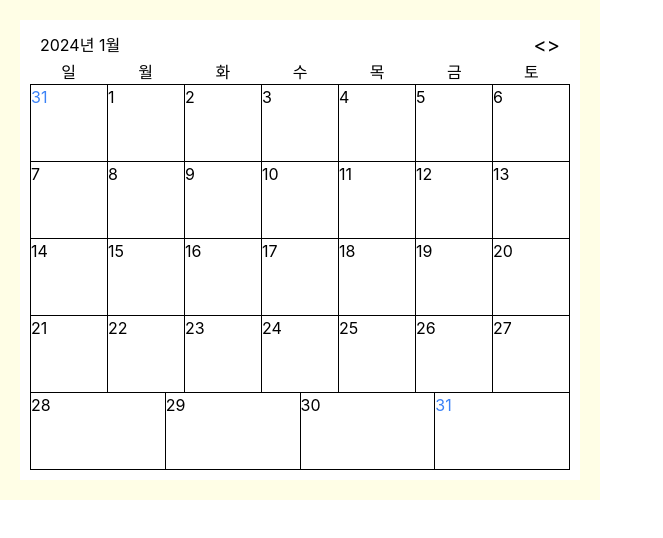
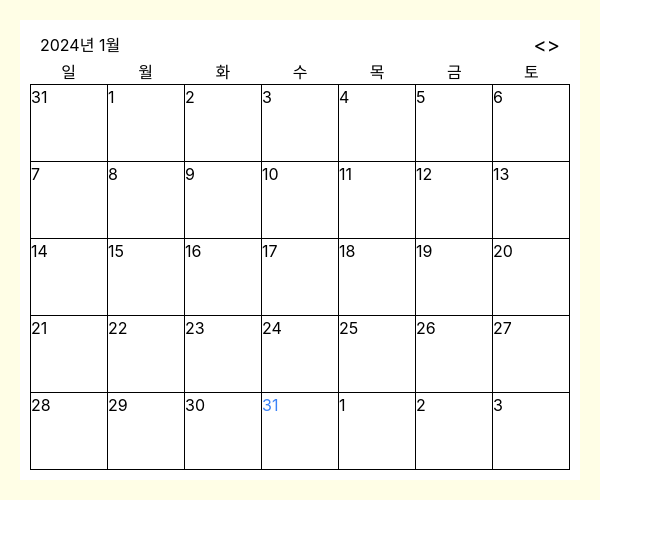
Before and after one commit to BonjunK00/my-chrome-app, a React (Create React App) app: page / in a window 1280 px wide. Shown: the top 538 px of the page, without its empty margins (0-663 px from the left). Built offline with nearby package versions, Linux system fonts and the light colour scheme.

Commit message:
다른 달 날짜 관련 기능 추가

```diff
--- a/src/components/Calendar.tsx
+++ b/src/components/Calendar.tsx
@@ -14,29 +14,14 @@ export const Calendar = () => {
     month: new Date().getMonth() + 1,
     date: new Date().getDate(),
   })
-  const [weekRows, setWeekRows] = useState<number[][]>([])
+  const [weekRows, setWeekRows] = useState<DateObject[][]>([])
 
-  const getWeekRows = (year: number, month: number): number[][] => {
-    const firstDay = new Date(year, month - 1, 1).getDay()
-    const lastDay = new Date(year, month, 0).getDay()
-    const lastDate = new Date(year, month, 0).getDate()
-    const prevMonthLastDate = new Date(year, month - 1, 0).getDate()
-    const rows = []
-    let row = []
-    for (let i = 0; i < firstDay; i++) {
-      row.push(prevMonthLastDate - firstDay + i + 1)
-    }
-    for (let i = 1; i <= lastDate; i++) {
-      if (row.length === 7) {
-        rows.push(row)
-        row = []
-      }
-      row.push(i)
-    }
-    if (row.length) {
-      rows.push(row)
-    }
-    return rows
+  const isEqualsDate = (dateObject1: DateObject, dateObject2: DateObject) => {
+    return (
+      dateObject1.year === dateObject2.year &&
+      dateObject1.month === dateObject2.month &&
+      dateObject1.date === dateObject2.date
+    )
   }
 
   const handleClickPrev = () => {
@@ -55,12 +40,43 @@ export const Calendar = () => {
     setSelectedDate({ year: selectedDate.year, month: selectedDate.month + 1, date: 1 })
   }
 
-  const handleClickDate = (date: number) => () => {
-    setSelectedDate({ ...selectedDate, date })
+  const handleClickDate = (dateObject: DateObject) => () => {
+    setSelectedDate(dateObject)
   }
 
   useEffect(() => {
-    setWeekRows(getWeekRows(selectedDate.year, selectedDate.month))
+    const { year, month } = selectedDate
+
+    const firstDay = new Date(year, month - 1, 1).getDay()
+    const lastDay = new Date(year, month, 0).getDay()
+    const lastDate = new Date(year, month, 0).getDate()
+
+    const prevMonth = month === 1 ? 12 : month - 1
+    const nextMonth = month === 12 ? 1 : month + 1
+    const prevYear = month === 1 ? year - 1 : year
+    const nextYear = month === 12 ? year + 1 : year
+
+    const prevMonthLastDate = new Date(year, month - 1, 0).getDate()
+
+    const rows = []
+    let row = []
+    for (let i = 0; i < firstDay; i++) {
+      row.push({ year: prevYear, month: prevMonth, date: prevMonthLastDate - firstDay + i + 1 })
+    }
+    for (let i = 1; i <= lastDate; i++) {
+      if (row.length === 7) {
+        rows.push(row)
+        row = []
+      }
+      row.push({ year, month, date: i })
+    }
+    for (let i = 0; i < 7 - lastDay - 1; i++) {
+      row.push({ year: nextYear, month: nextMonth, date: i + 1 })
+    }
+    if (row.length) {
+      rows.push(row)
+    }
+    setWeekRows(rows)
   }, [selectedDate])
 
   return (
@@ -82,14 +98,14 @@ export const Calendar = () => {
         </div>
         {weekRows.map((weekRow, rowIndex) => (
           <div key={rowIndex} className="flex flex-1 border-l-[1px] border-black">
-            {weekRow.map((date, columnIndex) => (
+            {weekRow.map((dateObject, columnIndex) => (
               <button
                 key={`${rowIndex}_${columnIndex}`}
                 className="flex flex-1 border-r-[1px] border-b-[1px] border-black hover:bg-gray-200"
-                onClick={handleClickDate(date)}
+                onClick={handleClickDate(dateObject)}
               >
-                <div className="items-center aria-selected:text-blue-500" aria-selected={selectedDate.date === date}>
-                  {date}
+                <div className="aria-selected:text-blue-500" aria-selected={isEqualsDate(selectedDate, dateObject)}>
+                  {dateObject.date}
                 </div>
               </button>
             ))}
```
